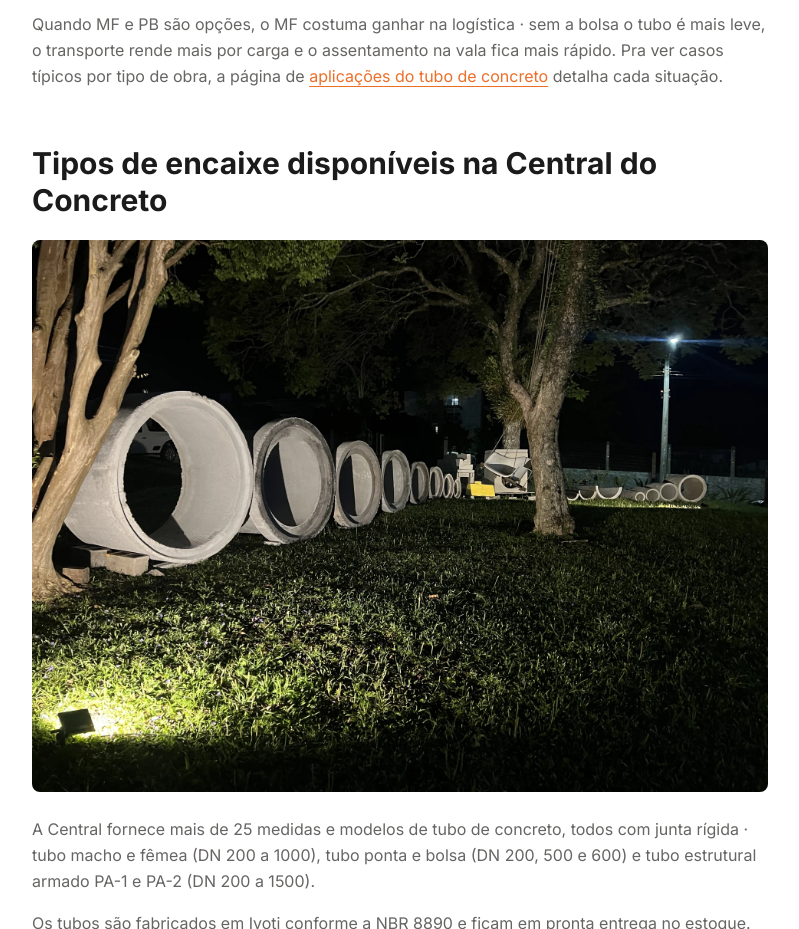
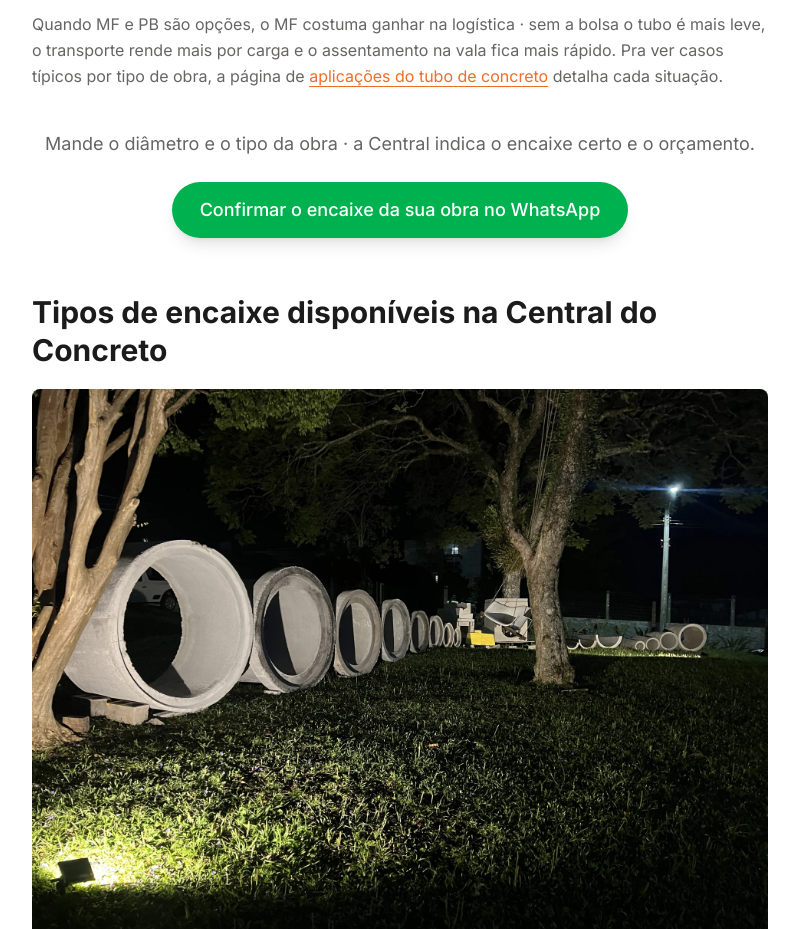
Before and after one commit to centraldoconcretosuporte-creator/central-do-concreto, a Next.js app: page /tubo-de-concreto/tipos-de-encaixe in a window 1280 px wide. Shown: the part 5080-6009 px from the top of the page, without its empty margins (240-1039 px from the left). Built offline with nearby package versions, Linux system fonts and the light colour scheme.

Commit message:
feat(s1): CTA ski ramp no final da secao de escolha de encaixe

```diff
--- a/app/tubo-de-concreto/tipos-de-encaixe/page.tsx
+++ b/app/tubo-de-concreto/tipos-de-encaixe/page.tsx
@@ -452,6 +452,22 @@ export default function TiposDeEncaixePage() {
                 detalha cada situação.
               </p>
             </div>
+
+            {/* CTA S1 — ski ramp: fecha a seção de escolha de encaixe */}
+            <div className="mt-10 text-center">
+              <p className="text-base md:text-lg text-cc-gray-700 mb-6 leading-relaxed">
+                Mande o diâmetro e o tipo da obra · a Central indica o encaixe certo e o
+                orçamento.
+              </p>
+              <a
+                href={WHATSAPP_URL}
+                target="_blank"
+                rel="noopener noreferrer"
+                className="inline-flex items-center gap-2 bg-cc-whatsapp hover:bg-cc-whatsapp-hover text-white px-7 py-3.5 rounded-full font-medium text-base md:text-lg transition-colors shadow-lg"
+              >
+                Confirmar o encaixe da sua obra no WhatsApp
+              </a>
+            </div>
           </section>
 
           {/* H2 6 — Tipos de encaixe disponíveis na Central do Concreto */}
```
